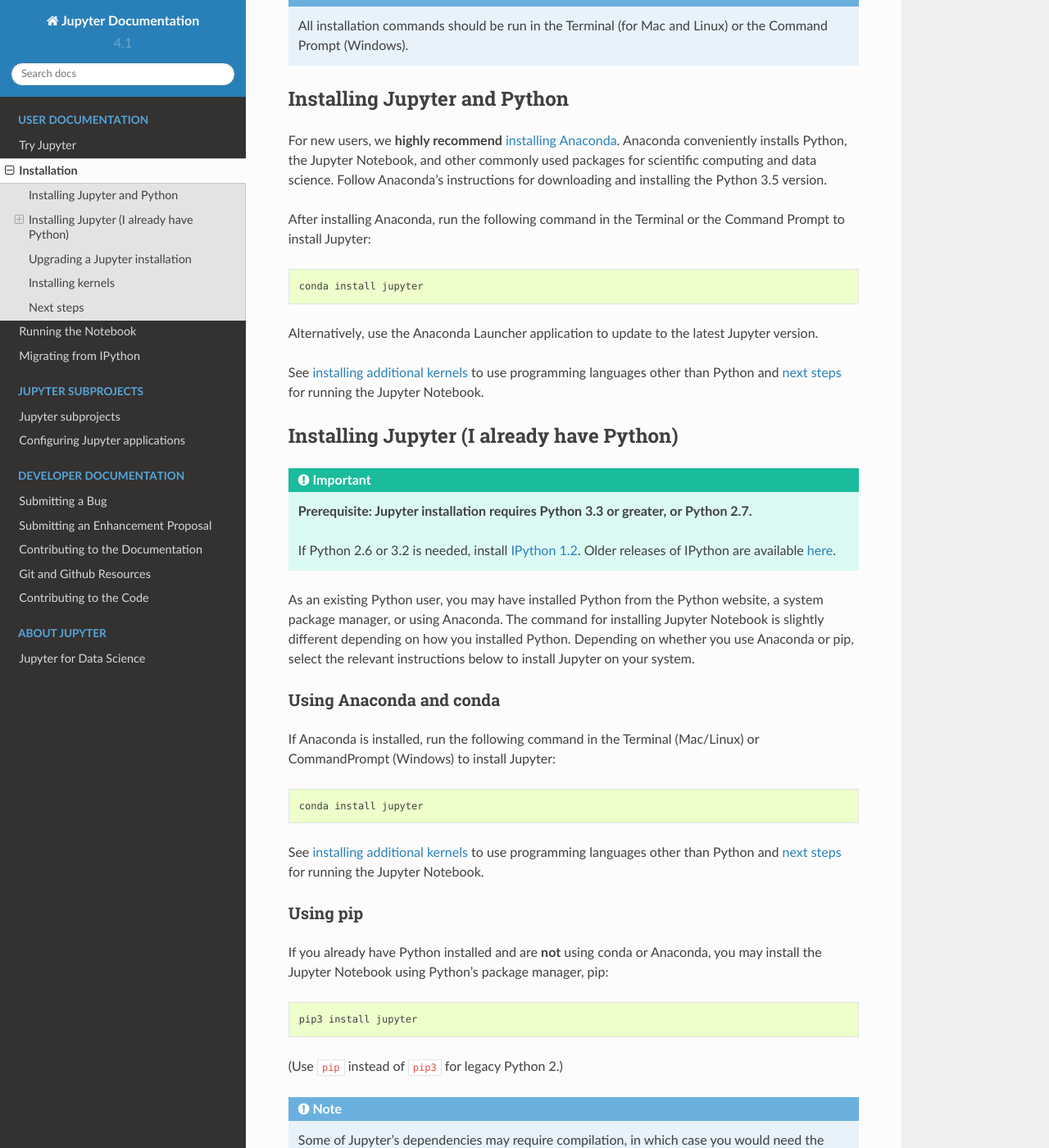
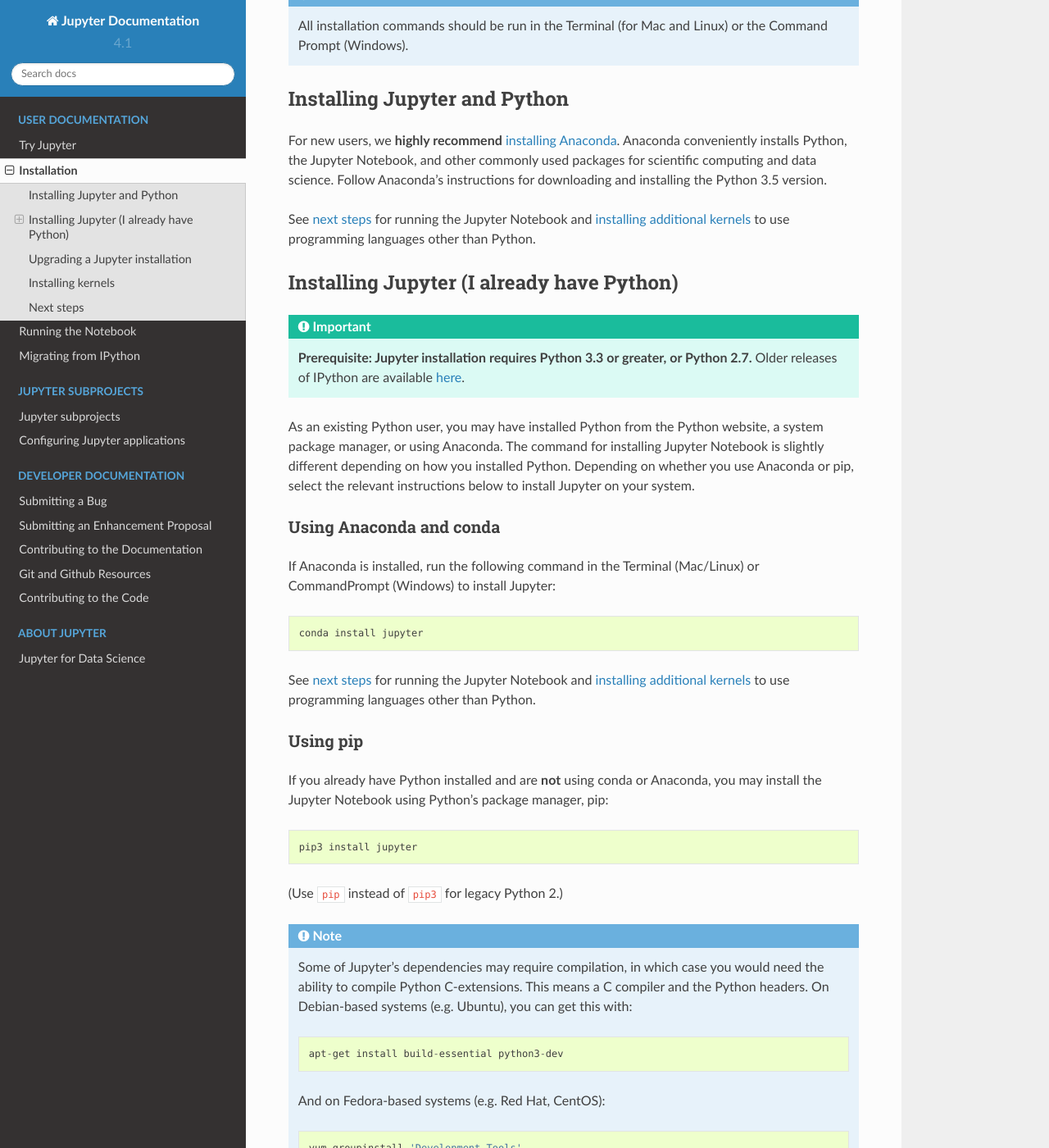
Before and after one commit to jupyter/jupyter, a Sphinx documentation site: the page built from docs/source/install.rst, in a window 1280 px wide and 1400 px high, scrolled down 397 px. Shown: the whole window at 82% size. Built offline with Sphinx 7.4.7 and the Read the Docs theme 2.0.0, drawn with Linux system fonts in a browser that asks for light colours; pages that are not in the unit, such as notebooks, are missing from menus; some of the changed text lies outside the part shown.

Commit message:
Drop legacy text and reorder steps @takluyver

```diff
--- a/docs/source/install.rst
+++ b/docs/source/install.rst
@@ -31,17 +31,9 @@
 scientific computing and data science. Follow Anaconda's instructions for
 downloading and installing the Python 3.5 version.
 
-After installing Anaconda, run the following command in the Terminal or the
-Command Prompt to install Jupyter::
-
-    conda install jupyter
-
-Alternatively, use the Anaconda Launcher application to update to the latest
-Jupyter version.
-
-See :ref:`installing additional kernels <installing-kernels>` to use programming
-languages other than Python and :ref:`next steps <next-steps>` for running the
-Jupyter Notebook.
+See :ref:`next steps <next-steps>` for running the Jupyter Notebook and
+:ref:`installing additional kernels <installing-kernels>` to use programming
+languages other than Python.
 
 .. _existing-python-new-jupyter:
 
@@ -51,9 +43,6 @@
 .. important::
 
     **Prerequisite: Jupyter installation requires Python 3.3 or greater, or Python 2.7.**
-
-    If Python 2.6 or 3.2 is needed, install
-    `IPython 1.2 <http://archive.ipython.org/release/1.2.0/>`_.
     Older releases of IPython are available
     `here <http://archive.ipython.org/release/>`__.
 
@@ -74,9 +63,10 @@
 
     conda install jupyter
 
-See :ref:`installing additional kernels <installing-kernels>` to use programming
-languages other than Python and :ref:`next steps <next-steps>` for running the
-Jupyter Notebook.
+See :ref:`next steps <next-steps>` for running the Jupyter Notebook and
+:ref:`installing additional kernels <installing-kernels>` to use programming
+languages other than Python.
+
 
 .. _python-using-pip:
 
@@ -106,9 +96,9 @@
 
     (Use ``python`` instead of ``python3`` for legacy Python 2.)
 
-See :ref:`installing additional kernels <installing-kernels>` to use programming
-languages other than Python and :ref:`next steps <next-steps>` for running the
-Jupyter Notebook.
+See :ref:`next steps <next-steps>` for running the Jupyter Notebook and
+:ref:`installing additional kernels <installing-kernels>` to use programming
+languages other than Python.
 
 .. _upgrading:
 
```
